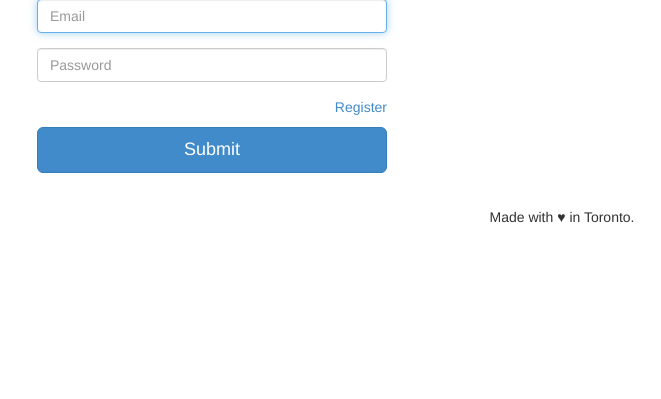
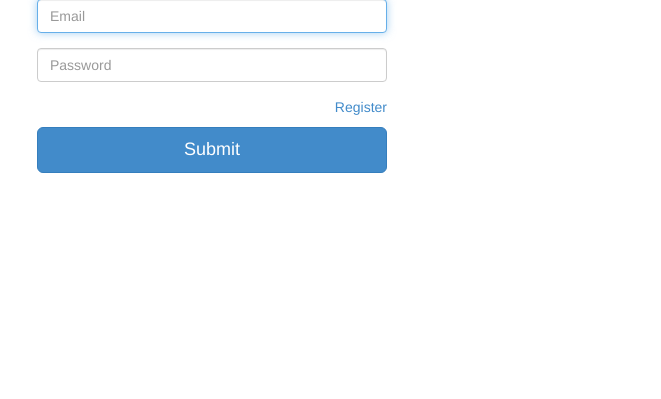
Before and after one commit to tomzaragoza/graphbin, a Flask app: template templates/account.html in a window 1280 px wide. Shown: the part 323-722 px from the top of the page, without its empty margins (78-739 px from the left). Run offline with Flask 2, Linux system fonts and the light colour scheme; the template is opened without the code that fills it, so the values that code supplies are empty.

Commit message:
actually, remove the made with love in TO for now.

```diff
--- a/templates/account.html
+++ b/templates/account.html
@@ -31,8 +31,5 @@
 			<script type="text/javascript" src="/static/js/account.js"></script>
 		</div>
 	</body>
-	<br>
-	<footer>
-		<center><p>Made with ♥ in Toronto.</p></center>
-	</footer>
+
 </html>
--- a/templates/index.html
+++ b/templates/index.html
@@ -20,4 +20,7 @@
 				<p><a href="/account">Your Account</a></p>
 				{% endif %}
 		</body>
+		<footer>
+			<center><p>Made with ♥ in Toronto.</p></center>
+		</footer>
 </html>
```
